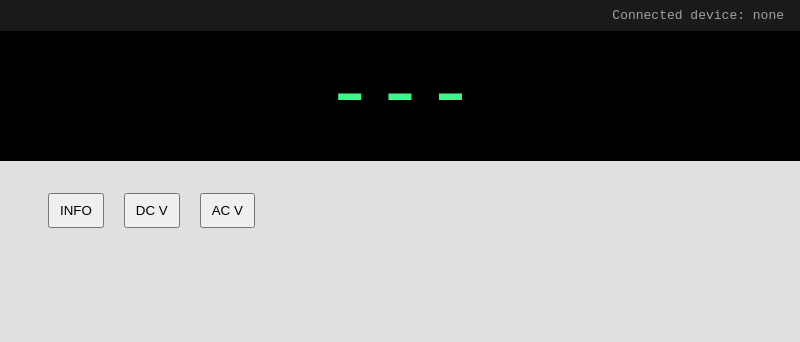
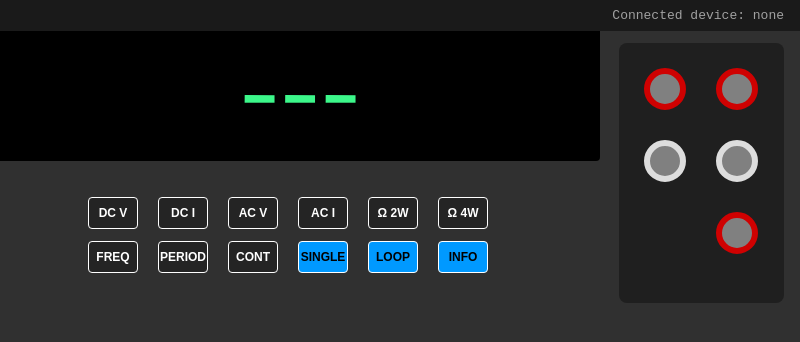
Before and after one commit to rascafr/dmm-js-app, an Electron app: page index.html in a window 800 px wide. Both pictures are taken after a click on the button "DC V". Drawn offline with Linux system fonts and the light colour scheme; no server answers.

Commit message:
~ better version here, styling, fonts and so on

```diff
--- a/gui.js
+++ b/gui.js
@@ -1,5 +1,8 @@
 const electron = require('electron');
 const ipcRenderer = electron.ipcRenderer;
+
+let selControl = null;
+let loopEnabled = false;
 
 // --- get device info ---
 
@@ -12,24 +15,63 @@ bpInfo.onclick = () => {
 
 ipcRenderer.on('info', (event, arg) => {
     spanInfo.innerHTML = arg.id + ' - ' + arg.version;
-})
+});
+
+// --- simple and dummy loop control ---
+
+document.getElementById('bpLoop').onclick = () => {
+    if (!selControl) return;
+    ipcRenderer.send('measure', selControl.id);
+    loopEnabled = true;
+}
+
+document.getElementById('bpSingle').onclick = () => {
+    loopEnabled = false;
+}
 
 // --- read voltage ---
 
 const spanVoltage = document.getElementById('device-voltage');
 
-const bpDCV = document.getElementById('bpDCV');
-bpDCV.onclick = () => {
-    spanVoltage.innerHTML = '---';
-    ipcRenderer.send('test');
+const controls = [
+    {id: 'dcv', element: 'bpDCV', unit: 'VDC', signed: true},
+    {id: 'dca', element: 'bpDCA', unit: 'ADC', signed: true},
+    {id: 'acv', element: 'bpACV', unit: 'VAC', signed: true},
+    {id: 'aca', element: 'bpACA', unit: 'AAC', signed: true},
+    {id: '2wr', element: 'bp2W', unit: 'OHM'},
+    {id: '4wr', element: 'bp4W', unit: 'OHM'},
+    {id: 'freq', element: 'bpFreq', unit: 'Hz'},
+    {id: 'period', element: 'bpPeriod', unit: 'S'},
+    {id: 'cont', element: 'bpCont', unit: 'OHM'}
+];
+controls.forEach(c => {
+    document.getElementById(c.element).onclick = () => {
+        spanVoltage.innerHTML = '---';
+        ipcRenderer.send('measure', c.id);
+        selControl = c;
+    }
+})
+
+ipcRenderer.on('measureValue', (event, arg) => {
+    if (!selControl.signed && arg <= 0) arg = Math.abs(arg);
+    if (arg === 9.9e+37) arg = selControl.id === 'cont' ? 'OPEN' : 'OVLD&nbsp;&nbsp;&nbsp;&nbsp;&nbsp;&nbsp;'; // ugly fix for OPEN & Overload label
+    else arg = parseUnitNumber(arg)
+
+    spanVoltage.innerHTML = arg + '' + (arg !== 'OPEN' ? selControl.unit : '');
+
+    if (loopEnabled) {
+        ipcRenderer.send('measure', selControl.id);
+    }
+})
+
+function parseUnitNumber(num) {
+    pad = (n) => {
+        let nn = Math.round(n * 1000000 + Number.EPSILON) / 1000000;
+        return nn === 0 || nn === -0 ? `${nn}.`.padEnd(8, '0') : `${nn}`.padEnd(8, '0');
+    }
+    let an = Math.abs(num);
+    if (an < 1) return pad(num * 1000) + ' m';
+    else if (an >= 1000 && num < 1000000) return pad(num / 1000) + ' K';
+    else if (an >= 1000000) return pad(num / 1000000) + ' M';
+    else return pad(an) + ' ';
 }
-
-const bpACV = document.getElementById('bpACV');
-bpACV.onclick = () => {
-    spanVoltage.innerHTML = '---';
-    ipcRenderer.send('test');
-}
-
-ipcRenderer.on('voltage', (event, arg) => {
-    spanVoltage.innerHTML = arg;
-})
--- a/index.html
+++ b/index.html
@@ -11,11 +11,30 @@
 
 <body>
     <div id="device-info" class="info">Connected device: none</div>
-    <div id="device-voltage" class="screen"></div>
-    <div class="panel">
-        <button id="bpInfo">INFO</button>
-        <button id="bpDCV">DC V</button>
-        <button id="bpACV">AC V</button>
+    <div class="left-panel">
+        <div id="device-voltage" class="screen"></div>
+        <div class="panel">
+            <button id="bpDCV">DC V</button>
+            <button id="bpDCA">DC I</button>
+            <button id="bpACV">AC V</button>
+            <button id="bpACA">AC I</button>
+            <button id="bp2W">Ω 2W</button>
+            <button id="bp4W">Ω 4W</button>
+            <button id="bpFreq">Freq</button>
+            <button id="bpPeriod">Period</button>
+            <button id="bpCont">Cont</button>
+            <button id="bpSingle" class="blue-button">Single</button>
+            <button id="bpLoop" class="blue-button">Loop</button>
+            <button id="bpInfo" class="blue-button">Info</button>
+        </div>
+    </div>
+    <div class="input-panel">
+        <div class="input-voltage positive"></div>
+        <div class="input-voltage positive"></div>
+        <div class="input-voltage negative"></div>
+        <div class="input-voltage negative"></div>
+        <div class="input-voltage invisible"></div>
+        <div class="input-voltage positive"></div>
     </div>
     <script type="text/javascript" src="gui.js"></script>
 </body>
--- a/package.json
+++ b/package.json
@@ -13,6 +13,6 @@
     "electron-rebuild": "^1.11.0"
   },
   "dependencies": {
-    "dmm.js-serial": "^1.0.1"
+    "dmm.js-serial": "^1.1.0"
   }
 }
--- a/style.css
+++ b/style.css
@@ -1,7 +1,18 @@
+@font-face {
+    font-family: "digital";
+    src: url(fonts/disposabledroid-bb.regular.ttf) format("truetype");
+}
+
 html, body {
     padding: 0;
     margin: 0;
     width: 800px;
+}
+
+body {
+    /*background: url(./bg.png);*/
+    background-size: cover;
+    background-repeat: no-repeat;
 }
 
 * {
@@ -15,6 +26,7 @@ html, body {
     background-color: #1a1a1a;
     color: #a1a1a1;
     font-family: monospace;
+    /*display: none;*/
 }
 
 .screen {
@@ -26,23 +38,86 @@ html, body {
     text-align: center;
     vertical-align: middle;
     color: #3cf78a;
-    font-family: monospace;
+    font-family: digital;
     font-size: 84px;
     font-weight: 100;
     white-space: nowrap;
     overflow: hidden;
     text-overflow: ellipsis;
+    border-bottom-right-radius: 4px;
+}
+
+.left-panel {
+    width: 600px;
+    float: left;
 }
 
 .panel {
-    padding: 32px 48px;
+    padding: 36px 88px;
+}
+
+.input-panel {
+    width: 165px;
+    /*height: 100%;*/
+    float: right;
+    padding: 12px;
+    background-color: #1f1f1f;
+    height: 260px;
+    margin: 12px 16px;
+    border-radius: 8px;
+}
+
+.input-voltage {
+    height: 42px;
+    width: 42px;
+    border-radius: 42px;
+    display: inline-block;
+    margin: 13px;
+    background-color: grey;
+}
+
+.input-voltage.positive {
+    border: 6px solid #cf0101;
+}
+
+.input-voltage.negative {
+    border: 6px solid #dddddd;
+}
+
+.input-voltage.invisible {
+    visibility: hidden;
 }
 
 body {
-    background-color: #E0E0E0;
+    background-color: #303030;
 }
 
 button {
-    padding: 8px 10px;
+    width: 50px;
+    padding: 8px 0px;
     margin-right: 16px;
+    margin-bottom: 12px;
+    font-weight: bold;
+    font-size: 12px;
+    background-color: #242424;
+    border-radius: 4px;
+    border: 1px solid #ffffff;
+    outline: none;
+    color: white;
+    text-transform: uppercase;
 }
+
+button:hover {
+    cursor: pointer;
+    background-color: #3a3a3a;
+}
+
+.blue-button {
+    color: black;
+    background-color: #0099ff;
+}
+
+.blue-button:hover {
+    cursor: pointer;
+    background-color: #0679c5;
+}
```
Also changed, not shown: control.js (+38 -6 lines), main.js (+19 -16 lines), fonts/disposabledroid-bb.regular.ttf (added), media/screenshot.png.
